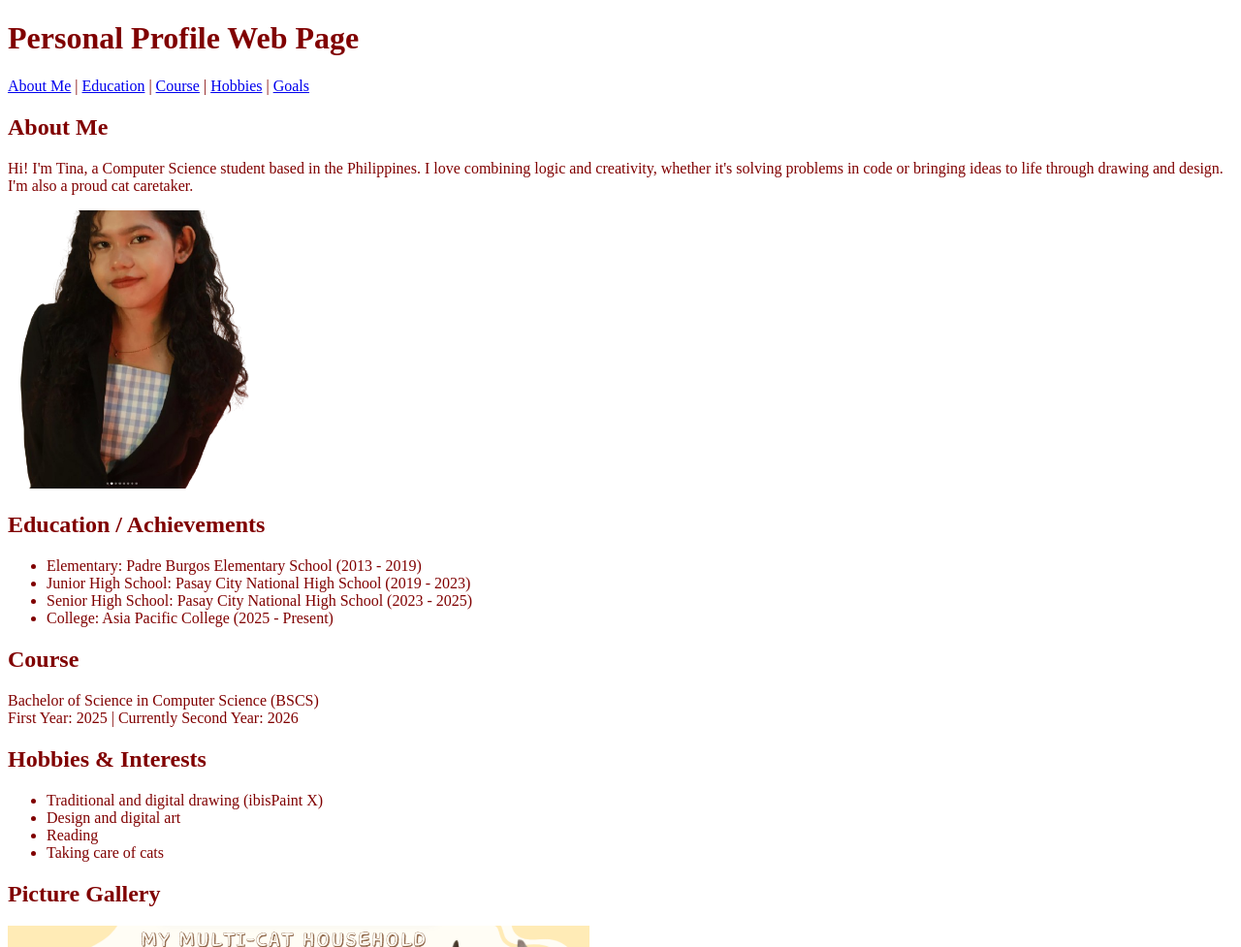
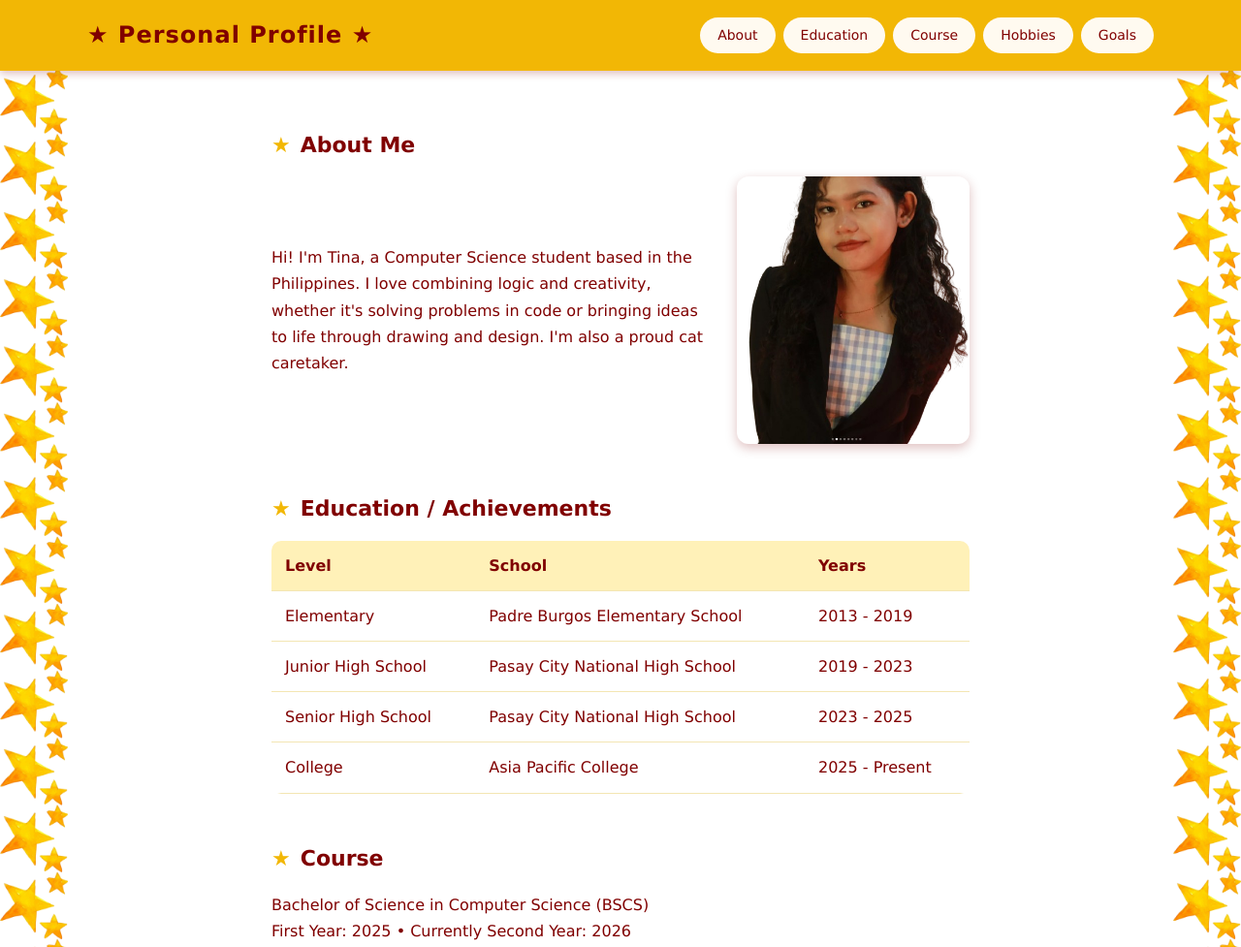
Before and after one commit to apctinahetil/webprog-CS251_IT253-html-lessons, a plain HTML site: page introduction/index.html in a window 1280 px wide. Shown: the top 977 px of the page at 97% size. Drawn offline with Linux system fonts and the light colour scheme.

Commit message:
added flexbox design

```diff
--- a/introduction/index.html
+++ b/introduction/index.html
@@ -1,71 +1,285 @@
 <!DOCTYPE html>
 <html lang="en">
-
 <head>
 <meta charset="UTF-8">
-  <meta name="viewport" content="width=device-width, initial-scale=1">
+<meta name="viewport" content="width=device-width, initial-scale=1.0">
 <title>Martina Mae Trisha N. Hetil - Personal Profile</title>
+<style>
+* {
+  box-sizing: border-box;
+}
+
+html {
+  scroll-behavior: smooth;
+}
+
+body {
+  margin: 0;
+  padding: 0 90px;
+  font-family: Verdana, Geneva, sans-serif;
+  line-height: 1.7;
+  color: #800000;
+  background-color: white;
+  background-image: url(../image/pic4.png), url(../image/pic4.png);
+  background-repeat: repeat-y, repeat-y;
+  background-position: left top, right top;
+  background-size: 70px auto, 70px auto;
+}
+
+.flex-container {
+  display: flex;
+}
+
+.header {
+  position: sticky;
+  top: 0;
+  z-index: 10;
+  flex-direction: row;
+  flex-wrap: wrap;
+  justify-content: space-between;
+  align-items: center;
+  gap: 12px;
+  margin: 0 -90px;
+  padding: 16px 90px;
+  background: #f2b705;
+  box-shadow: 0 3px 8px rgba(128, 0, 0, 0.25);
+}
+
+.header h1 {
+  margin: 0;
+  font-size: 24px;
+  letter-spacing: 1px;
+}
+
+.menu {
+  flex-wrap: wrap;
+  gap: 8px;
+}
+
+.menu a {
+  padding: 7px 18px;
+  font-size: 14px;
+  text-decoration: none;
+  color: #800000;
+  background: #fffaf0;
+  border-radius: 25px;
+  transition: all 0.2s;
+}
+
+.menu a:hover {
+  background: #800000;
+  color: #fffaf0;
+}
+
+.page {
+  max-width: 720px;
+  margin: 0 auto;
+  padding: 10px 0 50px;
+  background: white;
+}
+
+h2 {
+  margin: 48px 0 14px;
+  font-size: 22px;
+}
+
+h2::before {
+  content: "★";
+  margin-right: 10px;
+  color: #f2b705;
+}
+
+.about {
+  flex-direction: row;
+  align-items: center;
+  gap: 30px;
+}
+
+.about p {
+  flex: 1;
+  margin: 0;
+}
+
+.about img {
+  width: 240px;
+  max-width: 45%;
+  height: auto;
+  border-radius: 12px;
+  box-shadow: 0 4px 12px rgba(128, 0, 0, 0.25);
+}
+
+table {
+  width: 100%;
+  border-collapse: collapse;
+  border-radius: 10px;
+  overflow: hidden;
+}
+
+th, td {
+  padding: 12px 14px;
+  text-align: left;
+  border-bottom: 1px solid #f3e6b3;
+}
+
+th {
+  background: #fff1b8;
+}
+
+tbody tr:hover {
+  background: #fffaf0;
+}
+
+ul {
+  padding-left: 22px;
+}
+
+li {
+  margin-bottom: 4px;
+}
+
+li::marker {
+  color: #f2b705;
+}
+
+.cats {
+  display: block;
+  width: 100%;
+  height: auto;
+  margin-top: 22px;
+  border-radius: 12px;
+  box-shadow: 0 4px 12px rgba(128, 0, 0, 0.25);
+}
+
+.goals {
+  padding: 16px 22px;
+  background: #fffaf0;
+  border-left: 5px solid #f2b705;
+  border-radius: 0 10px 10px 0;
+}
+
+.goals p {
+  margin: 0;
+}
+
+a {
+  color: #800000;
+}
+
+.footer {
+  flex-direction: row;
+  justify-content: center;
+  gap: 20px;
+  margin-top: 50px;
+  padding-top: 20px;
+  font-size: 14px;
+}
+
+@media (max-width: 600px) {
+  body {
+    padding: 0 40px;
+    background-size: 30px auto, 30px auto;
+  }
+
+  .header {
+    margin: 0 -40px;
+    padding: 14px 40px;
+    justify-content: center;
+    text-align: center;
+  }
+
+  .menu {
+    justify-content: center;
+  }
+
+  .about {
+    flex-direction: column;
+  }
+
+  .about img {
+    max-width: 75%;
+  }
+}
+</style>
 </head>
+<body>
 
-<body id="top" style="color: #800000;">
+<header class="header flex-container" id="top">
+  <h1>★ Personal Profile ★</h1>
+  <nav class="menu flex-container">
+    <a href="#about">About</a>
+    <a href="#education">Education</a>
+    <a href="#course">Course</a>
+    <a href="#hobbies">Hobbies</a>
+    <a href="#goals">Goals</a>
+  </nav>
+</header>
 
-  <h1>Personal Profile Web Page</h1>
+<div class="page">
+  <main>
 
-  <p>
-    <a href="#about">About Me</a> |
-    <a href="#education">Education</a> |
-    <a href="#course">Course</a> |
-    <a href="#hobbies">Hobbies</a> |
-    <a href="#goals">Goals</a>
-  </p>
-
-  <h2 id="about">About Me</h2>
+    <section id="about">
+      <h2>About Me</h2>
+      <div class="about flex-container">
         <p>
           Hi! I'm Tina, a Computer Science student based in the Philippines.
           I love combining logic and creativity, whether it's solving problems in code
           or bringing ideas to life through drawing and design. I'm also a proud cat caretaker.
         </p>
-  <p>
-    <img src="../image/pic3.png" alt="Me" width="250">
-  </p>
+        <img src="../image/pic3.png" alt="Photo of Tina">
+      </div>
+    </section>
 
-  <h2 id="education">Education / Achievements</h2>
-  <ul>
-    <li>Elementary: Padre Burgos Elementary School (2013 - 2019)</li>
-    <li>Junior High School: Pasay City National High School (2019 - 2023)</li>
-    <li>Senior High School: Pasay City National High School (2023 - 2025)</li>
-    <li>College: Asia Pacific College (2025 - Present)</li>
-  </ul>
+    <section id="education">
+      <h2>Education / Achievements</h2>
+      <table>
+        <thead>
+          <tr><th>Level</th><th>School</th><th>Years</th></tr>
+        </thead>
+        <tbody>
+          <tr><td>Elementary</td><td>Padre Burgos Elementary School</td><td>2013 - 2019</td></tr>
+          <tr><td>Junior High School</td><td>Pasay City National High School</td><td>2019 - 2023</td></tr>
+          <tr><td>Senior High School</td><td>Pasay City National High School</td><td>2023 - 2025</td></tr>
+          <tr><td>College</td><td>Asia Pacific College</td><td>2025 - Present</td></tr>
+        </tbody>
+      </table>
+    </section>
 
-  <h2 id="course">Course</h2>
+    <section id="course">
+      <h2>Course</h2>
       <p>
         Bachelor of Science in Computer Science (BSCS)<br>
-    First Year: 2025 | Currently Second Year: 2026
+        First Year: 2025 &bull; Currently Second Year: 2026
       </p>
+    </section>
 
-  <h2 id="hobbies">Hobbies &amp; Interests</h2>
+    <section id="hobbies">
+      <h2>Hobbies &amp; Interests</h2>
       <ul>
         <li>Traditional and digital drawing (ibisPaint X)</li>
         <li>Design and digital art</li>
         <li>Reading</li>
         <li>Taking care of cats</li>
       </ul>
+      <img class="cats" src="../image/pic2.png" alt="My cats">
+    </section>
 
-  <h2>Picture Gallery</h2>
-  <p>
-    <img src="../image/pic2.png" alt="My cats" width="600">
-  </p>
-
-  <h2 id="goals">Goals in Life / Dream</h2>
+    <section id="goals">
+      <h2>Goals in Life / Dream</h2>
+      <div class="goals">
         <p>
           My goals are financial and mental stability, and happiness.
 
         </p>
+      </div>
+    </section>
 
-  <p>
-    <a href="#top">Back to top</a> |
+  </main>
+
+  <footer class="footer flex-container">
+    <a href="#top">Back to top</a>
     <a href="https://github.com/apctinahetil">My GitHub</a>
-  </p>
+  </footer>
+</div>
 
 </body>
 </html>
```
Lines whose indentation alone changed are shown as unchanged.
